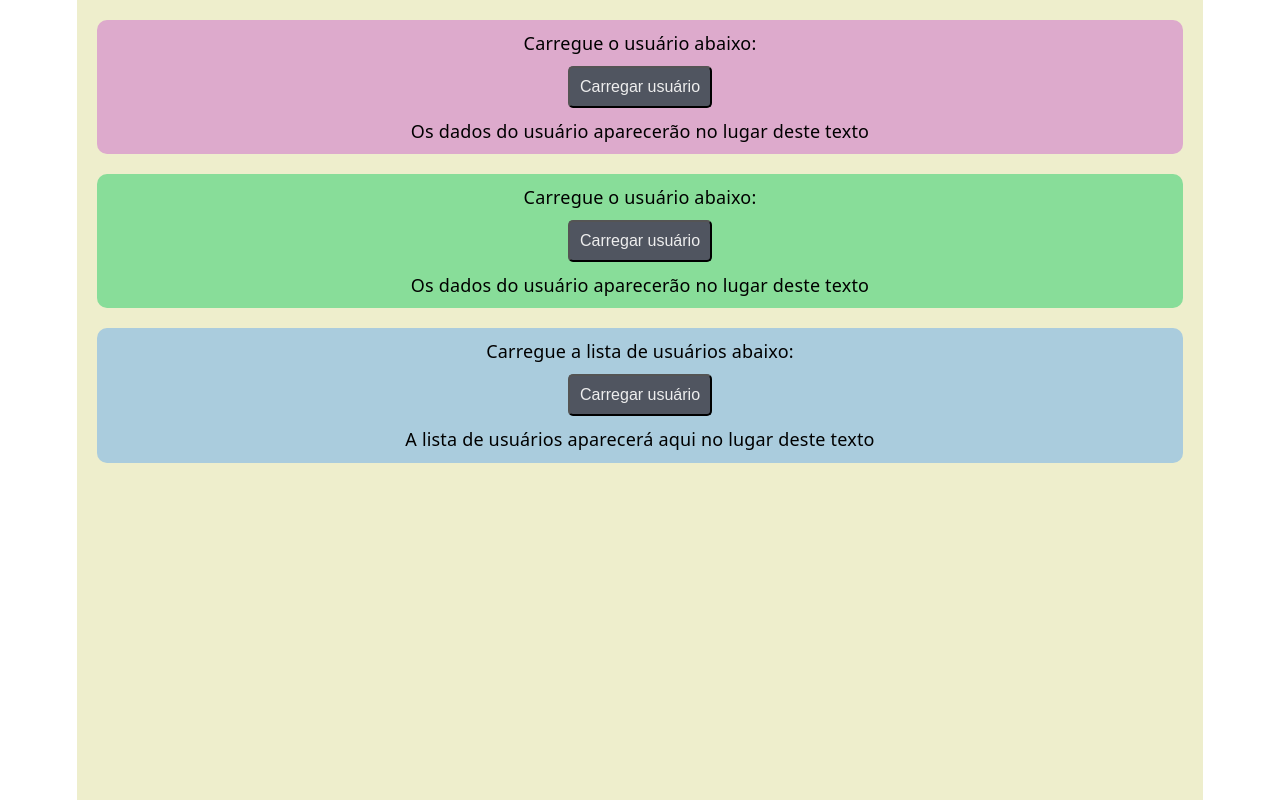
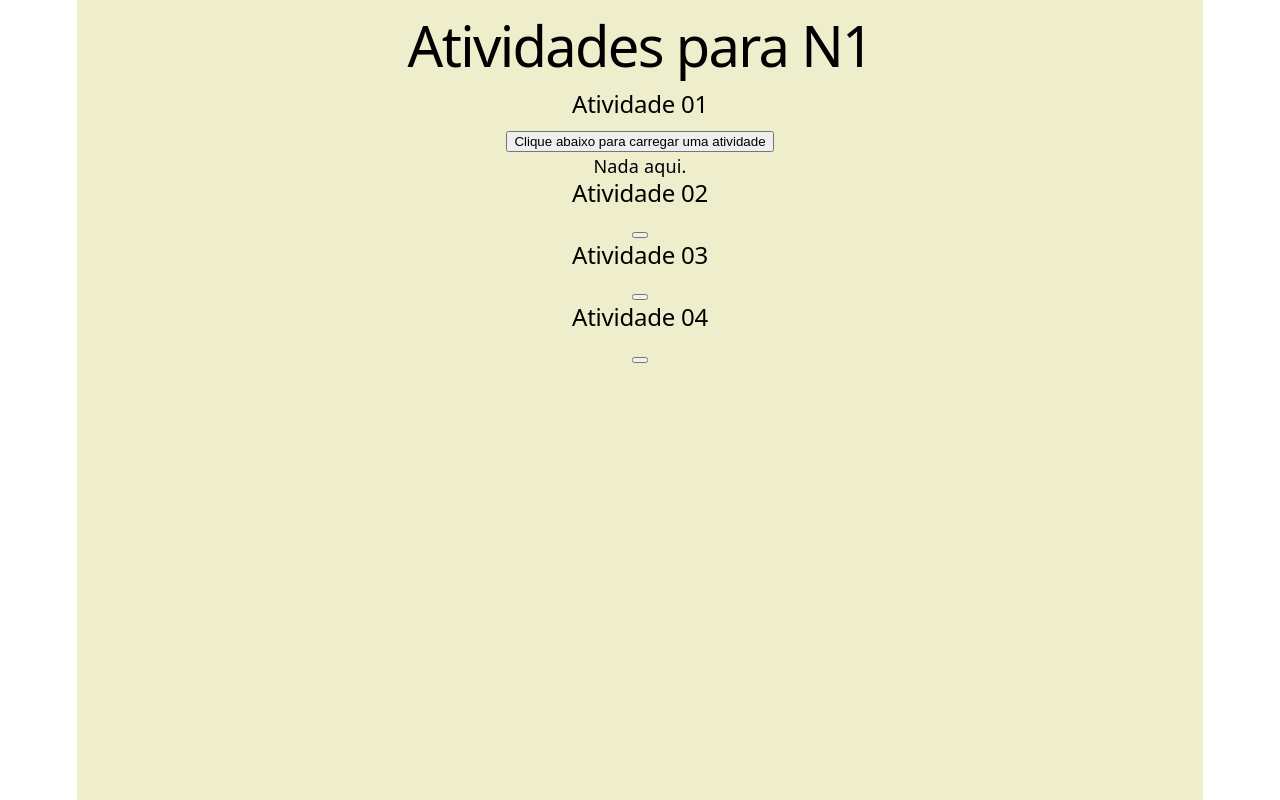
Before and after one commit to VicCAlq/2c-front-03-fetch, a React (Vite) app: page / in a window 1280 px wide. Built offline with nearby package versions, Linux system fonts and the light colour scheme.

Commit message:
Atividade Atv01UmItem concluída.

```diff
--- a/src/App.jsx
+++ b/src/App.jsx
@@ -1,6 +1,7 @@
-import Exemplo01Fetch from "./components/Exemplo01FetchSemComentarios";
-import Exemplo02Tratamento from "./components/Exemplo02TratamentoSemComentarios";
-import Exemplo03VariosItens from "./components/Exemplo03VariosItensSemComentarios";
+import Atv01UmItem from "./components/Atv01UmItem";
+import Atv02MuitosItens from "./components/Atv02MuitosItens";
+import Atv03TratarErrosDeUm from "./components/Atv03TratarErrosDeUm";
+import Atv04TratarErrosDeMuitos from "./components/Atv04TratarErrosDeMuitos";
 
 const styles = {
 	container: {
@@ -17,9 +18,19 @@ const styles = {
 export default function App() {
 	return (
 		<div style={styles.container}>
-      <Exemplo01Fetch/>
-      <Exemplo02Tratamento/>
-      <Exemplo03VariosItens/>
+			<h1>Atividades para N1</h1>
+
+			<h2>Atividade 01</h2>
+			<Atv01UmItem />
+
+			<h2>Atividade 02</h2>
+			<Atv02MuitosItens />
+
+			<h2>Atividade 03</h2>
+			<Atv03TratarErrosDeUm />
+
+			<h2>Atividade 04</h2>
+			<Atv04TratarErrosDeMuitos />
 		</div>
 	);
 }
--- a/src/components/Atv01UmItem.jsx
+++ b/src/components/Atv01UmItem.jsx
@@ -22,3 +22,27 @@
 * O valor de "status" deve ser "feito" se completed for true,
 * ou "a fazer" se completed for false
 */
+
+import { useState } from 'react'
+
+export default function Atv01UmItem() {
+	const [item, defItem] = useState(<p>Nada aqui.</p>)
+
+	const carregarAtividade = async () => {
+		await fetch(
+			"https://jsonplaceholder.typicode.com/todos/4",
+			{ method: "GET" }
+		).then((resposta) => {
+			if (resposta.ok) return resposta.json()
+		}).then((resultado) => {
+			defItem(<p>{ resultado.id } - { resultado.title }: { resultado.completed.toString() }</p>)
+		})
+	}
+
+	return (
+		<div>
+			<button onClick={ () => carregarAtividade() }>Clique abaixo para carregar uma atividade</button>
+			{ item }
+		</div>
+	)
+}
--- a/src/components/Atv02MuitosItens.jsx
+++ b/src/components/Atv02MuitosItens.jsx
@@ -23,3 +23,11 @@
 * O valor de "status" deve ser "feito" se completed for true,
 * ou "a fazer" se completed for false
 */
+
+export default function Atv02MuitosItens() {
+	return (
+		<div>
+			<button></button>
+		</div>
+	)
+}
--- a/src/components/Atv03TratarErrosDeUm.jsx
+++ b/src/components/Atv03TratarErrosDeUm.jsx
@@ -27,3 +27,11 @@
 * Os colchetes indicam que deve se tratar de uma variável, e não
 * do texto dentro deles.
 */
+
+export default function Atv03TratarErrosDeUm() {
+	return (
+		<div>
+			<button></button>
+		</div>
+	)
+}
--- a/src/components/Atv04TratarErrosDeMuitos.jsx
+++ b/src/components/Atv04TratarErrosDeMuitos.jsx
@@ -28,3 +28,11 @@
 * Os colchetes indicam que deve se tratar de uma variável, e não
 * do texto dentro deles.
 */
+
+export default function Atv04TratarErrosDeMuitos() {
+	return (
+		<div>
+			<button></button>
+		</div>
+	)
+}
```
Also changed, not shown: 1 other file (tests, documents, lock files or other folders). Lines whose indentation alone changed are shown as unchanged.
